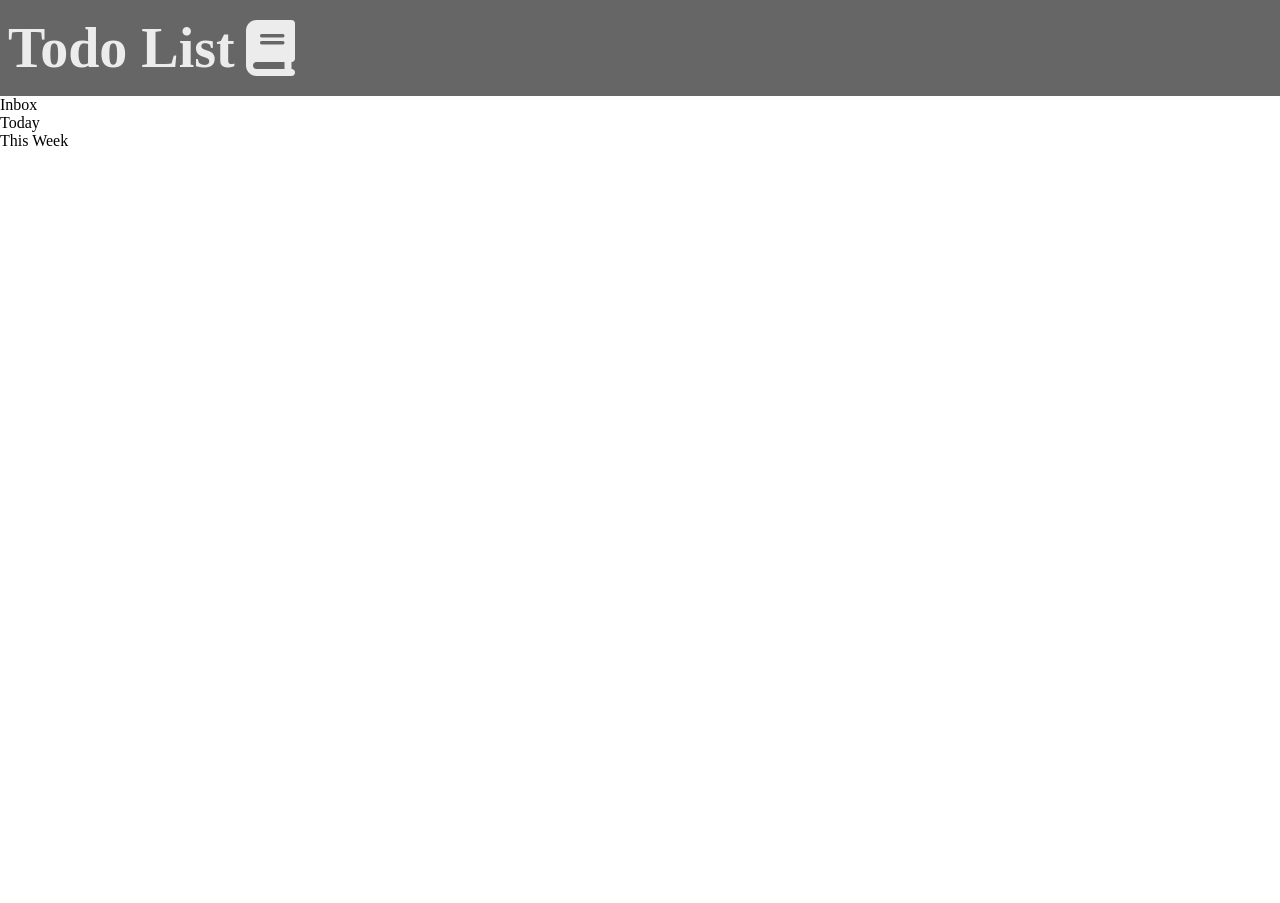
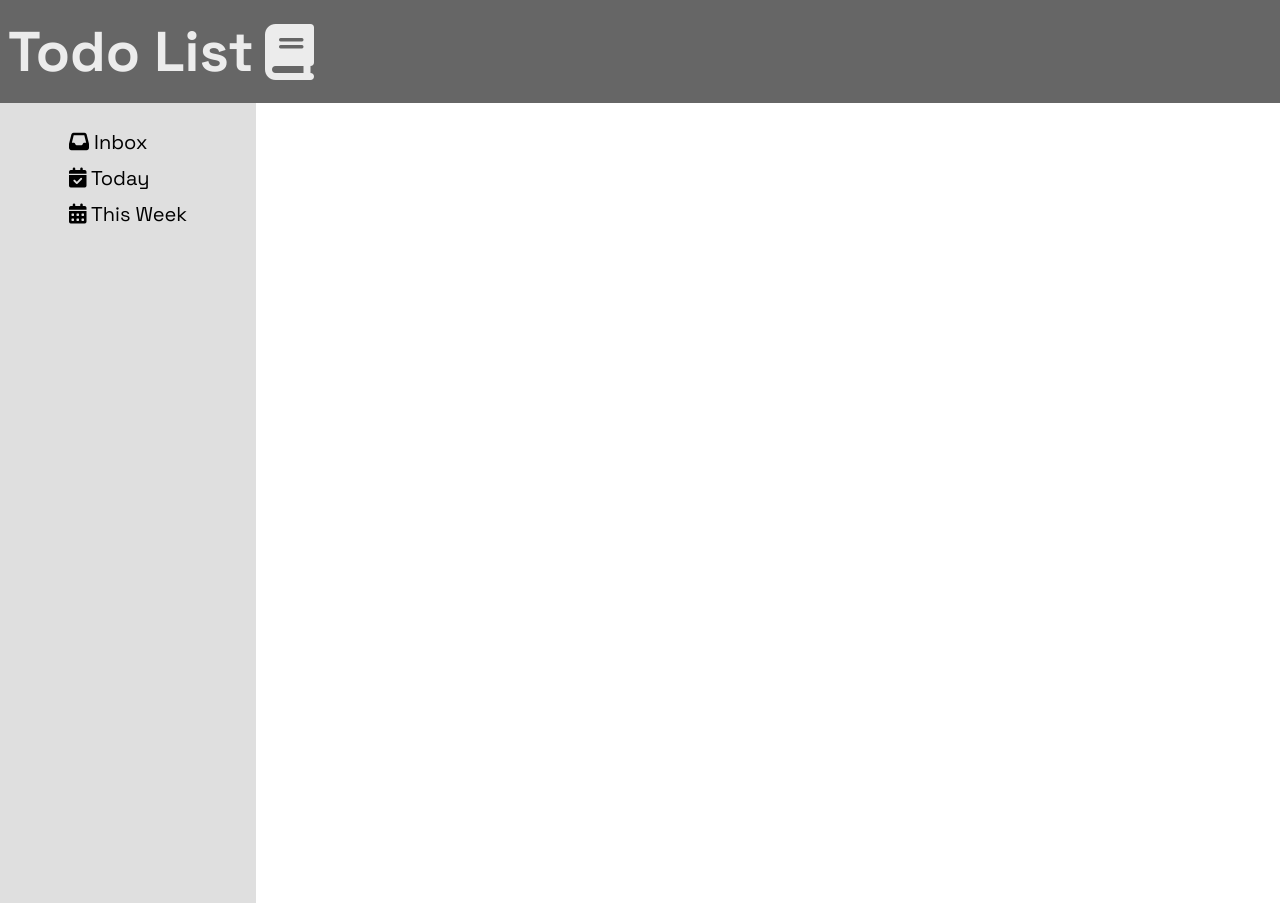
Before and after one commit to haroldm2598/Project-todolist, a website built with webpack: page dist/index.html in a window 1280 px wide. Before the commit the page ends 800 px from the top, so only its background shows below. Built offline with nearby package versions, Linux system fonts and the light colour scheme.

Commit message:
June 21 2022 / Fourth Commit

```diff
--- a/src/modules/mainComponents/sidebarComponents.js
+++ b/src/modules/mainComponents/sidebarComponents.js
@@ -1,18 +1,30 @@
 import '../../styles/main.scss';
 
+const objItem = [
+	{ icon: 'fa-inbox', title: 'Inbox' },
+	{ icon: 'fa-calendar-check', title: 'Today' },
+	{ icon: 'fa-calendar-alt', title: 'This Week' }
+];
+
+const arrItem = ['Inbox', 'Today', 'This Week'];
+
 export const sidebarComponents = () => {
-	const arrItem = ['Inbox', 'Today', 'This Week'];
 	const sidebarContainer = document.createElement('div');
 	const listItem = document.createElement('ul');
 
-	for (let i = 0; i < arrItem.length; i++) {
+	for (let i = 0; i < objItem.length; i++) {
 		const createList = document.createElement('li');
 
-		createList.innerHTML = arrItem[i];
+		createList.innerHTML = `
+			<i class="fas ${objItem[i].icon}"></i><a class='sideBarContainer__list--item__link' href='#'> ${objItem[i].title}</a>
+		`;
+		createList.classList.add('sideBarContainer__list--item');
 
 		listItem.appendChild(createList);
 	}
 
+	sidebarContainer.classList.add('sideBarContainer');
+	listItem.classList.add('sideBarContainer__list');
 	sidebarContainer.appendChild(listItem);
 
 	return sidebarContainer;
--- a/src/styles/main.scss
+++ b/src/styles/main.scss
@@ -12,7 +12,10 @@ $fa-font-path: '~@fortawesome/fontawesome-free/webfonts';
 	padding: 0;
 	margin: 0;
 	box-sizing: border-box;
+	font-family: $MainFont;
 }
+
+// ------------------------ HEADER ------------------------
 
 .header {
 	padding: 1em 0.5em;
@@ -31,3 +34,34 @@ $fa-font-path: '~@fortawesome/fontawesome-free/webfonts';
 		font-size: 3.5rem;
 	}
 }
+
+// ------------------------ SIDEBAR ------------------------
+
+.sideBarContainer {
+	height: 100vh;
+	width: 20%;
+	padding: 1em;
+	display: flex;
+	flex-direction: column;
+	align-items: center;
+	background-color: $mainBG2;
+
+	&__list {
+		list-style: none;
+
+		&--item {
+			margin: 0.5em;
+			font-size: 1.25rem;
+
+			&__link {
+				color: black;
+				text-decoration: none;
+				transition: all 0.25s ease;
+
+				&:hover {
+					color: $fontColor;
+				}
+			}
+		}
+	}
+}
```
